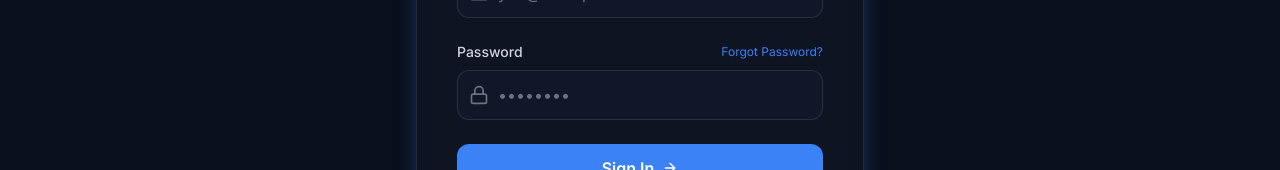
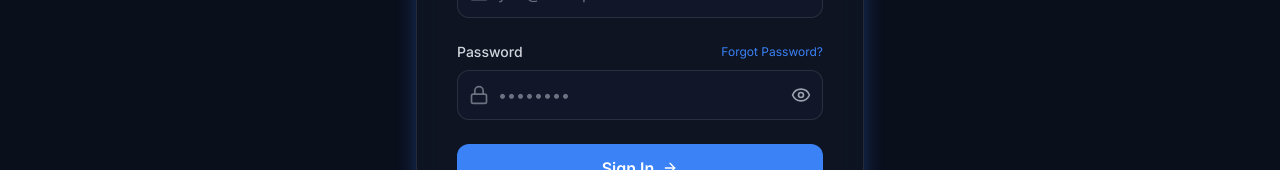
Before and after one commit to Adityasharma1108/Sevasetu, a React (Vite) app in the folder Desktop/SevaSetu-Project/client/: page /login in a window 1280 px wide. Shown: the part 467-637 px from the top of the page. Built offline with nearby package versions, Linux system fonts and the light colour scheme; no server answers.

Commit message:
Add vercel.json routing fix

```diff
--- a/Desktop/SevaSetu-Project/client/src/pages/Login.jsx
+++ b/Desktop/SevaSetu-Project/client/src/pages/Login.jsx
@@ -1,13 +1,15 @@
 import { useState } from 'react';
 import { motion } from 'framer-motion';
-import { ShieldAlert, Mail, Lock, ArrowRight } from 'lucide-react';
+import { ShieldAlert, Mail, Lock, Eye, EyeOff, ArrowRight } from 'lucide-react';
 import { Link, useNavigate } from 'react-router-dom';
-import { toast } from 'react-toastify'; // 🔥 Toast import kiya
+import { toast } from 'react-toastify';
 import Navbar from '../components/Navbar';
 import axios from 'axios';
+import { API_URL } from '../api';
 
 function Login() {
   const [formData, setFormData] = useState({ email: '', password: '' });
+  const [showPassword, setShowPassword] = useState(false); // 🔥 Password toggle state
   const [isLoading, setIsLoading] = useState(false);
   const navigate = useNavigate();
 
@@ -20,21 +22,16 @@ function Login() {
     setIsLoading(true);
 
     try {
-      const response = await axios.post('http://localhost:5000/api/auth/login', formData);
-
-      console.log("Login Success:", response.data);
+      const response = await axios.post(`${API_URL}/api/auth/login`, formData);
 
       localStorage.setItem('token', response.data.token);
       localStorage.setItem('user', JSON.stringify(response.data.user));
 
-      // 🔥 Toast success notification
       toast.success(`Welcome back, ${response.data.user.name || 'User'}! 🎉`);
-
       navigate('/dashboard');
 
     } catch (err) {
       console.error("Login Error:", err);
-      // 🔥 Toast error notification
       toast.error(err.response?.data?.message || "Invalid email or password");
     } finally {
       setIsLoading(false);
@@ -84,7 +81,6 @@ function Login() {
             <div>
               <div className="flex items-center justify-between mb-2">
                 <label className="block text-sm font-medium text-gray-300">Password</label>
-                {/* 🔥 Fixed class to className */}
                 <Link to="/forgot-password" className="text-xs text-primary hover:underline transition-colors">
                   Forgot Password?
                 </Link>
@@ -94,14 +90,22 @@ function Login() {
                   <Lock className="h-5 w-5 text-gray-500" />
                 </div>
                 <input
-                  type="password"
+                  type={showPassword ? "text" : "password"} // 🔥 Dynamic type
                   name="password"
                   required
                   value={formData.password}
                   onChange={handleChange}
-                  className="block w-full pl-10 pr-3 py-3 border border-white/10 rounded-xl bg-surface/50 text-white placeholder-gray-500 focus:outline-none focus:ring-2 focus:ring-primary/50 focus:border-primary/50 transition-all"
+                  className="block w-full pl-10 pr-10 py-3 border border-white/10 rounded-xl bg-surface/50 text-white placeholder-gray-500 focus:outline-none focus:ring-2 focus:ring-primary/50 focus:border-primary/50 transition-all"
                   placeholder="••••••••"
                 />
+                {/* 🔥 Eye Icon Toggle Button */}
+                <button
+                  type="button"
+                  onClick={() => setShowPassword(!showPassword)}
+                  className="absolute inset-y-0 right-0 pr-3 flex items-center text-gray-400 hover:text-white transition-colors"
+                >
+                  {showPassword ? <EyeOff className="h-5 w-5" /> : <Eye className="h-5 w-5" />}
+                </button>
               </div>
             </div>
 
--- a/Desktop/SevaSetu-Project/client/src/pages/Register.jsx
+++ b/Desktop/SevaSetu-Project/client/src/pages/Register.jsx
@@ -1,6 +1,6 @@
 import { useState } from 'react';
 import { motion } from 'framer-motion';
-import { ShieldAlert, Mail, Lock, User, ArrowRight } from 'lucide-react';
+import { ShieldAlert, Mail, Lock, User, Eye, EyeOff, ArrowRight } from 'lucide-react';
 import { Link, useNavigate } from 'react-router-dom';
 import Navbar from '../components/Navbar';
 import axios from 'axios';
@@ -8,6 +8,7 @@ import { API_URL } from '../api';
 
 function Register() {
   const [formData, setFormData] = useState({ name: '', email: '', password: '' });
+  const [showPassword, setShowPassword] = useState(false); // 🔥 Password toggle state
   const [error, setError] = useState('');
   const [isLoading, setIsLoading] = useState(false);
   const navigate = useNavigate();
@@ -23,12 +24,8 @@ function Register() {
 
     try {
       const response = await axios.post(`${API_URL}/api/auth/register`, formData);
-
-      console.log("Success:", response.data);
       alert("Account Created Successfully! Welcome to SevaSetu.");
-
       navigate('/login');
-
     } catch (err) {
       console.error("Error:", err);
       setError(err.response?.data?.message || "Something went wrong. Please try again.");
@@ -108,14 +105,22 @@ function Register() {
                   <Lock className="h-5 w-5 text-gray-500" />
                 </div>
                 <input
-                  type="password"
+                  type={showPassword ? "text" : "password"} // 🔥 Dynamic type
                   name="password"
                   required
                   value={formData.password}
                   onChange={handleChange}
-                  className="block w-full pl-10 pr-3 py-3 border border-white/10 rounded-xl bg-surface/50 text-white placeholder-gray-500 focus:outline-none focus:ring-2 focus:ring-accent/50 focus:border-accent/50 transition-all"
+                  className="block w-full pl-10 pr-10 py-3 border border-white/10 rounded-xl bg-surface/50 text-white placeholder-gray-500 focus:outline-none focus:ring-2 focus:ring-accent/50 focus:border-accent/50 transition-all"
                   placeholder="••••••••"
                 />
+                {/* 🔥 Eye Icon Toggle Button */}
+                <button
+                  type="button"
+                  onClick={() => setShowPassword(!showPassword)}
+                  className="absolute inset-y-0 right-0 pr-3 flex items-center text-gray-400 hover:text-white transition-colors"
+                >
+                  {showPassword ? <EyeOff className="h-5 w-5" /> : <Eye className="h-5 w-5" />}
+                </button>
               </div>
             </div>
 
```
